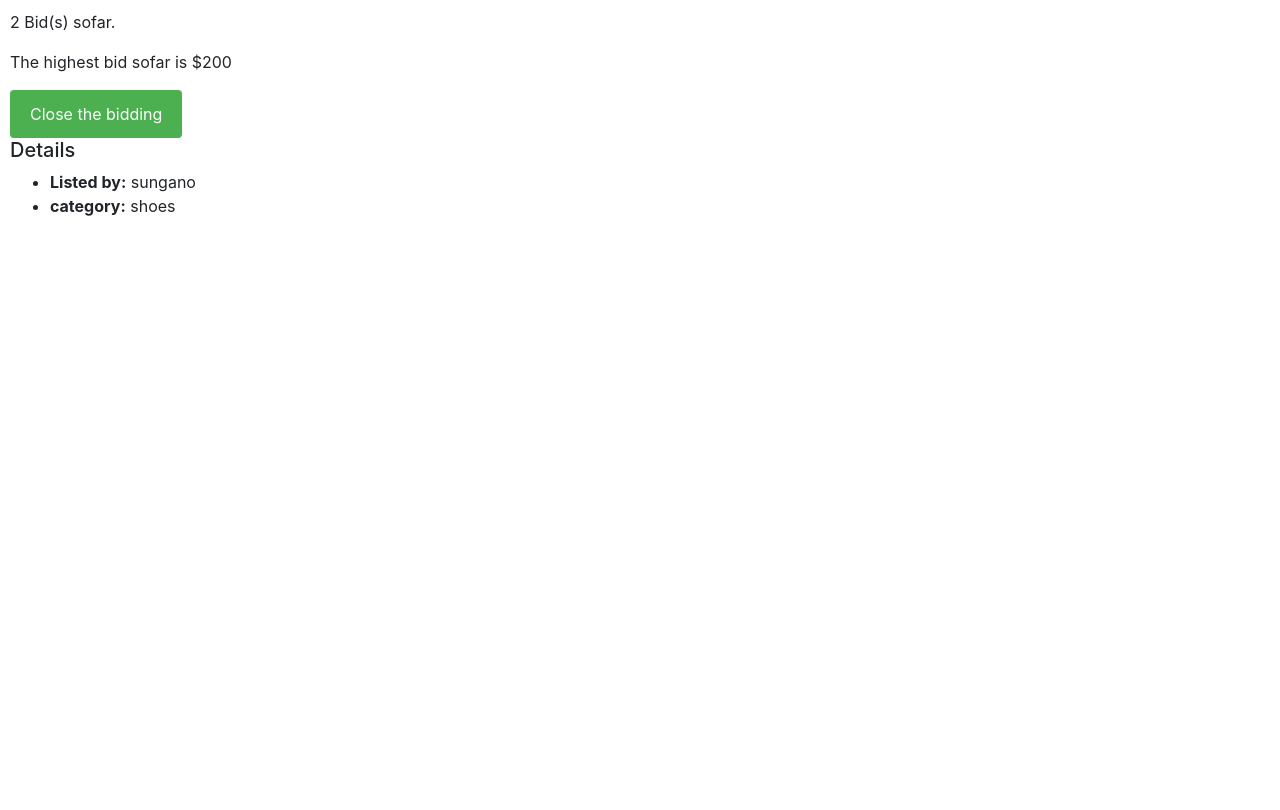
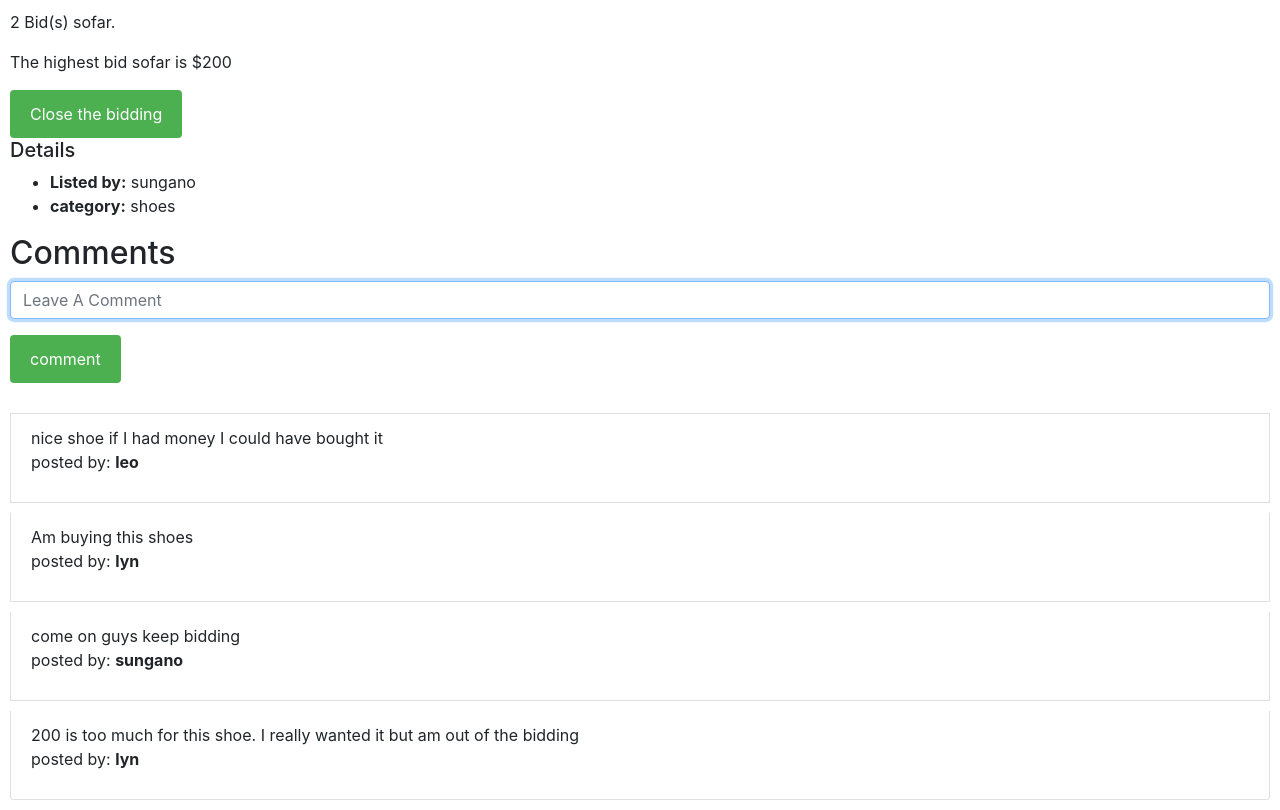
Before and after one commit to SBMOYO/commerce, a Django app: page /listing/2 in a window 1280 px wide. Shown: the part 809-1619 px from the top of the page. Before the commit the page ends 1025 px from the top, so only its background shows below. Run offline with Django 3.2, Linux system fonts and the light colour scheme; a user stored in the database is signed in; data comes from the database, SQL or seed files in the repository; both versions use the stored data as it was after the commit; parts of the project's set-up code (start-up, migrations or seed data) failed here and were passed over; some libraries are stand-ins or nearby versions.

Commit message:
comment section is working properly

```diff
--- a/auctions/models.py
+++ b/auctions/models.py
@@ -16,7 +16,6 @@ class Auction_listings(models.Model):
     last_updated = models.DateTimeField(auto_now=True)
     is_active = models.BooleanField(default=True)
 
-
     def __str__(self):
         return self.item_name
 
@@ -34,7 +33,7 @@ class Bids(models.Model):
 class Comments(models.Model):
     item = models.ForeignKey("Auction_listings", on_delete=models.CASCADE)
     user = models.ForeignKey("User", on_delete=models.CASCADE)
-    comment = models.TextField(max_length=500)
+    comment = models.TextField(null=True, blank=True, max_length=500)
 
     def __str__(self):
         return self.comment
--- a/auctions/templates/auctions/listing.html
+++ b/auctions/templates/auctions/listing.html
@@ -74,6 +74,34 @@
       <li><strong>category:</strong> {{listing_item.category}}</li>
     </ul>
 
+    <h2>Comments</h2>
+
+    {% if user.is_authenticated %}
+    <form action="{% url 'comment' id=listing_item.id %}" method="post">
+      {% csrf_token %}
+      <div class="form-group">
+          <input autofocus class="form-control" type="text" name="new_comment" placeholder="Leave A Comment">
+      </div>
+
+      <input class="btn btn-primary" type="submit" value="comment">
+    </form>
+    {% endif %}
+
+
+    <ul class="list-group" style="margin-top: 20px;"></ul>
+      {% for comment in all_comments %}
+
+        <li class="list-group-item" style="margin-top: 10px;">{{ comment.comment }}
+          <br/>
+          <p>posted by: <strong>{{ comment.user }}</strong></p>
+        </li>
+
+      {% endfor %}
+    </ul>
+
+
+
+
 
 
 {% endblock %}
--- a/auctions/urls.py
+++ b/auctions/urls.py
@@ -12,5 +12,7 @@ urlpatterns = [
     path("watchlist", views.watchlist, name="watchlist"),
     path("watchlist_del", views.watchlist_del, name="watchlist_del"),
     path("bids", views.bids, name="bids"),
-    path("close_biding/<int:id>", views.close_biding, name="close_biding")
+    path("close_biding/<int:id>", views.close_biding, name="close_biding"),
+    path("comment/<int:id>", views.comment, name="comment"),
+    path("category", views.category, name="select_category")
 ]
--- a/auctions/views.py
+++ b/auctions/views.py
@@ -7,7 +7,7 @@ from django.contrib.auth.decorators import login_required
 from django.db.models import Max
 from django.core.exceptions import ObjectDoesNotExist
 
-from .models import User, Auction_listings,Bids, Watch_list
+from .models import User, Auction_listings,Bids, Watch_list, Comments, Category
 from django import forms
 
 
@@ -15,14 +15,16 @@ from django import forms
 class AuctionListingsForm(forms.ModelForm):
     class Meta:
         model = Auction_listings
-        fields = ['item_name', 'price', 'discription', 'image', 'category']
+        fields = ['item_name', 'price', 'discription', 'image', 'category', 'listed_by']
 
 
 def index(request):
     listings = Auction_listings.objects.filter(is_active=True)
+    categories = Category.objects.all()
 
     return render(request, "auctions/index.html", {
-        "listings": listings
+        "listings": listings,
+        "categories": categories
     })
 
 
@@ -96,23 +98,26 @@ def create_listing(request):
     })
 
 
-
+@login_required
 def listing(request, id):
 
     listing_item = Auction_listings.objects.get(pk=id)
     user = User.objects.get(pk=request.user.id)
+
 
     try:
         bid_count = Bids.objects.filter(item=id).count()
         max_bid = Bids.objects.filter(item=id).aggregate(Max('bid'))['bid__max']
         max_bid_obj = Bids.objects.get(item=id, bid=max_bid)
         max_bidder = max_bid_obj.user
+        all_comments =Comments.objects.filter(item=id)
 
     except ObjectDoesNotExist:
         bid_count = None
         max_bid = None
         max_bid_obj = None
         max_bidder = None
+        all_comments = None
 
 
 
@@ -128,7 +133,8 @@ def listing(request, id):
         "creator": creator,
         "max_bid": max_bid,
         "max_bidder": max_bidder,
-        "winner": winner
+        "winner": winner,
+        "all_comments": all_comments
     })
 
 @login_required
@@ -164,7 +170,7 @@ def watchlist(request):
         "color": color
     })
 
-
+@login_required
 def watchlist_del(request):
     if request.method == 'POST':
         id = request.POST['item_id']
@@ -173,7 +179,7 @@ def watchlist_del(request):
 
         return HttpResponseRedirect(reverse('watchlist'))
 
-
+@login_required
 def bids(request):
 
     if request.method == "POST":
@@ -201,7 +207,7 @@ def bids(request):
 
     return HttpResponseRedirect(reverse('index'))
 
-
+@login_required
 def close_biding(request, id):
     alert = None
     the_winner = None
@@ -243,3 +249,26 @@ def close_biding(request, id):
         "check_winner": check_winner,
         "user": user
     })
+
+@login_required
+def comment(request, id):
+    new_item = Auction_listings.objects.get(pk=id)
+    new_user = request.user
+    add_comment = request.POST['new_comment']
+
+    new = Comments.objects.create(item=new_item, user=new_user, comment=add_comment)
+    new.save()
+
+    return HttpResponseRedirect(reverse("listing",args=(id, )))
+
+def category(request):
+    if request.method == "POST":
+        cat = request.POST['category']
+        cat = Category.objects.get(Category=cat)
+        listings = Auction_listings.objects.filter(is_active=True, category=cat)
+        categories = Category.objects.all()
+
+        return render(request, "auctions/index.html", {
+            "listings": listings,
+            "categories": categories
+        })
--- a/commerce/settings.py
+++ b/commerce/settings.py
@@ -116,6 +116,7 @@ USE_L10N = True
 USE_TZ = True
 
 
+LOGIN_URL = '/login'
 # Static files (CSS, JavaScript, Images)
 # https://docs.djangoproject.com/en/3.0/howto/static-files/
 
```
Also changed, not shown: auctions/templates/auctions/index.html (+11 -0 lines), auctions/media/images/Sofas.PNG (added), auctions/media/images/Sony_camera.PNG (added), auctions/media/images/fashion.PNG (added), auctions/media/images/laptop_picture.PNG (added), auctions/media/images/laptop_picture_HJoy43f.PNG (added), auctions/media/images/mario_bros.PNG (added), auctions/media/images/toy_dolls.PNG (added), auctions/media/images/truck.PNG (added), auctions/media/images/unit.PNG (added), auctions/migrations/0018_remove_auction_listings_sold_to_and_more.py (added), auctions/migrations/0019_alter_comments_comment.py (added), auctions/migrations/0020_alter_comments_comment.py (added), db.sqlite3.
